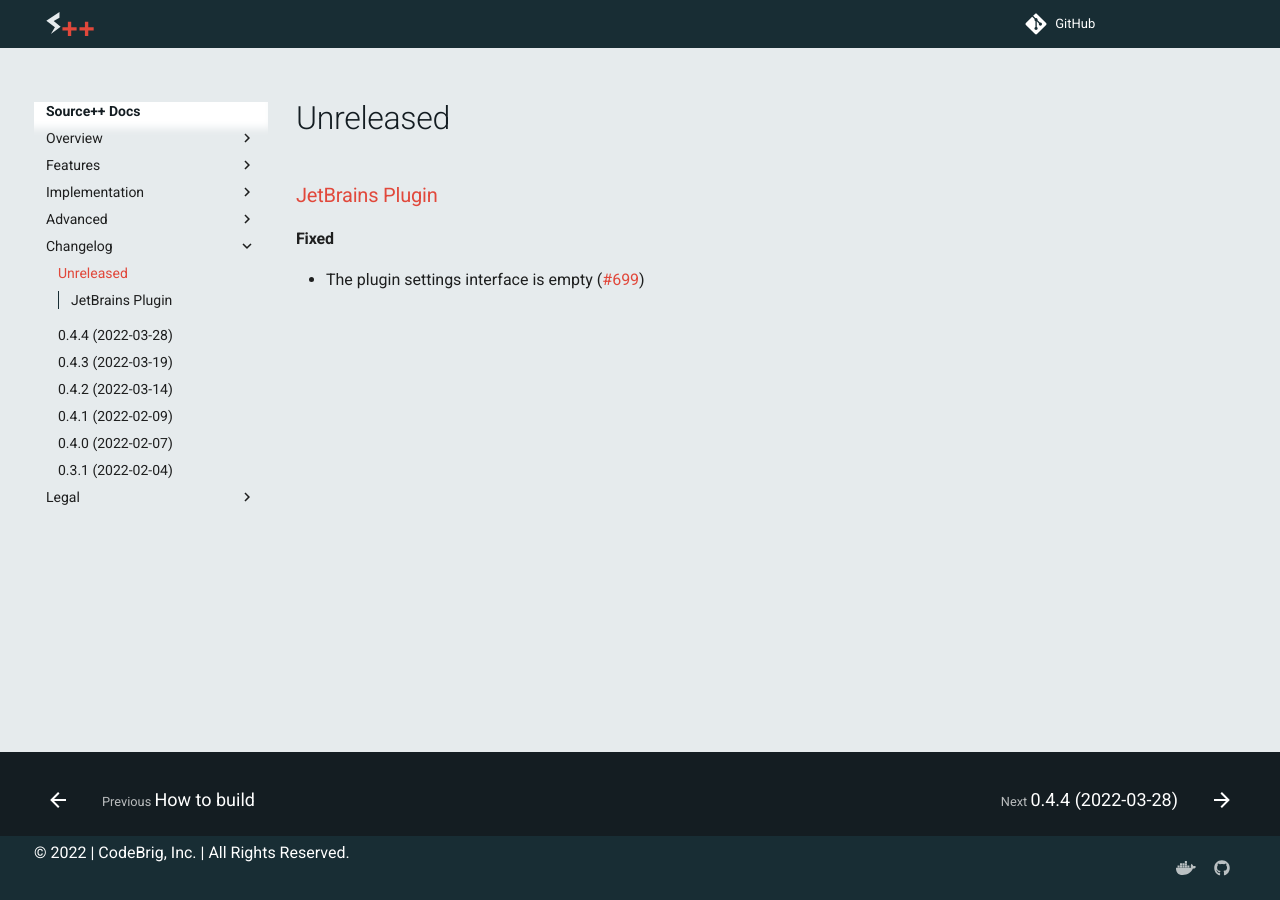
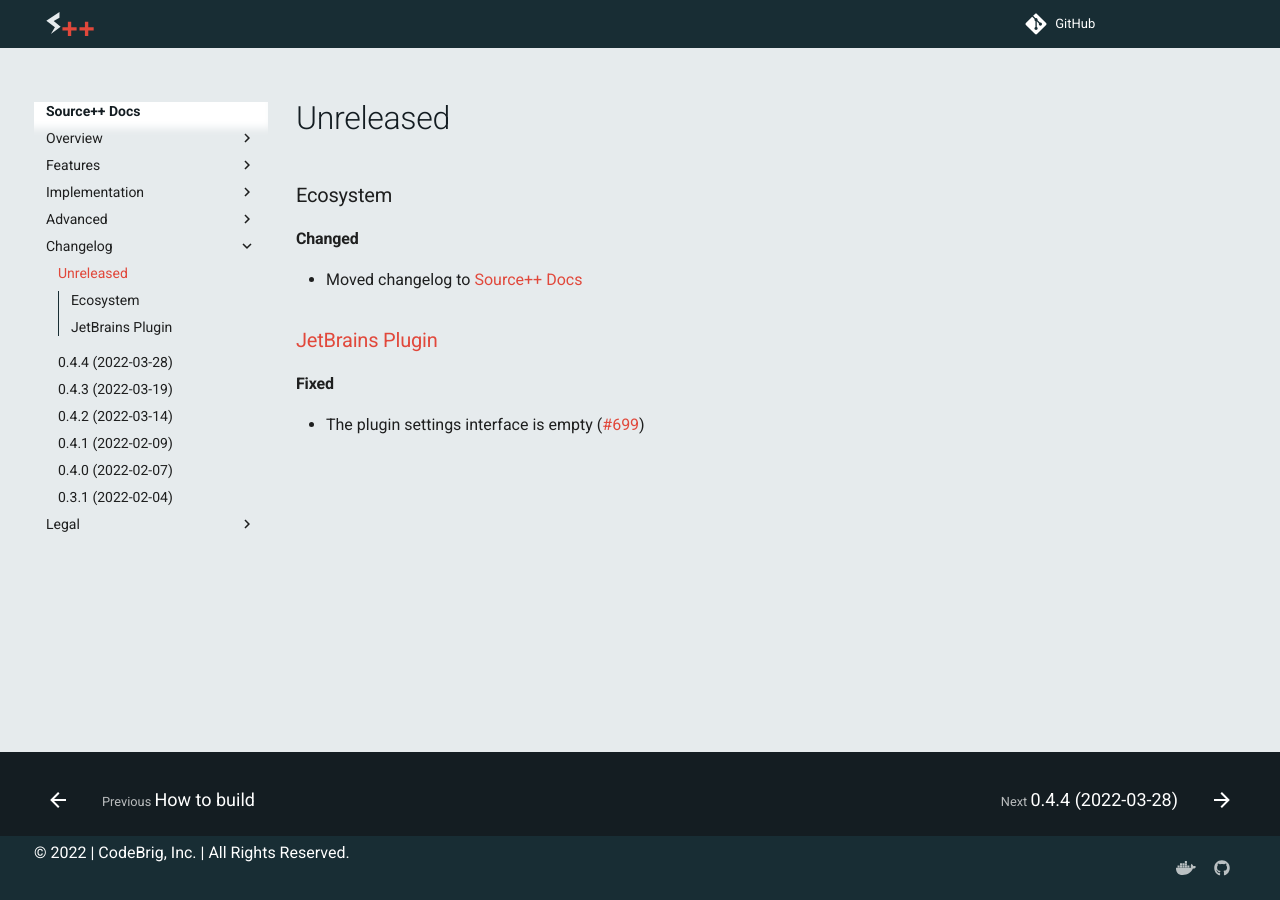
Before and after one commit to sourceplusplus/documentation, an MkDocs documentation site: the page built from docs/changelog/README.md, in a window 1280 px wide. Built offline with MkDocs 1.6.1 and Material for MkDocs 9.7.7, drawn with Linux system fonts in a browser that asks for light colours; the version menu is left out.

Commit message:
default page

```diff
--- a/docs/changelog/unreleased.md
+++ b/docs/changelog/README.md
@@ -1,4 +1,9 @@
 # Unreleased
+
+### Ecosystem
+
+#### Changed
+- Moved changelog to [Source++ Docs](https://docs.sourceplusplus.com/changelog/)
 
 ### [JetBrains Plugin](https://github.com/sourceplusplus/interface-jetbrains)
 
--- a/mkdocs.yml
+++ b/mkdocs.yml
@@ -40,7 +40,7 @@
     provider: google
     property: UA-111677030-1
   spp:
-    latest_version: 0.4.4
+    latest_version: 0.4.4 #todo: could pull from changelog
 
 markdown_extensions:
   - attr_list
```
Also changed, not shown: docs/changelog/.pages.
